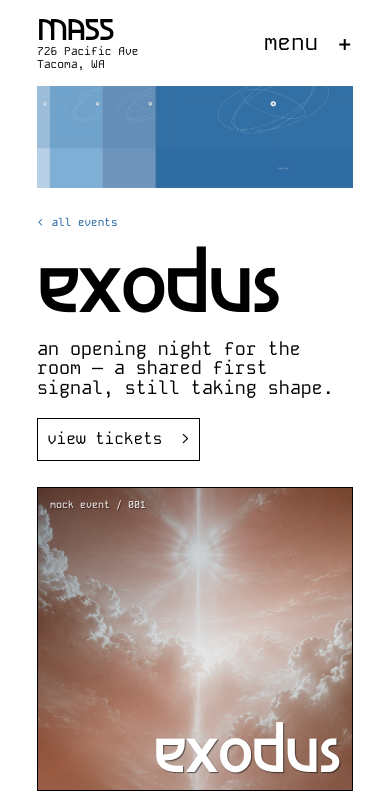
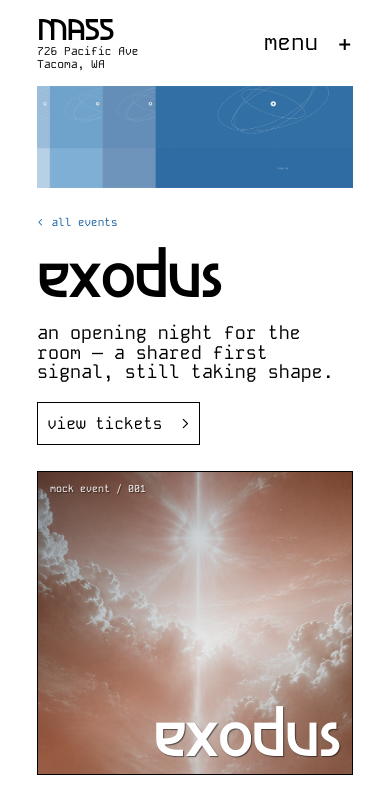
Before and after one commit to fvckzest/MASS, a Next.js app: page /events/exodus in a window 390 px wide. Shown: the top 797 px of the page. Built offline with nearby package versions, Linux system fonts and the light colour scheme.

Commit message:
Center event detail copy and reduce heading size

```diff
--- a/src/app/globals.css
+++ b/src/app/globals.css
@@ -1326,7 +1326,7 @@ input {
   min-width: 0;
   flex-direction: column;
   align-items: flex-start;
-  justify-content: flex-start;
+  justify-content: center;
   gap: clamp(14px, 1.55vw, 22px);
 }
 
@@ -1345,7 +1345,7 @@ input {
 .event-detail__copy h2 {
   margin: 0;
   font-family: var(--font-asimovian), Asimovian, system-ui, sans-serif;
-  font-size: clamp(70px, 13.8vw, 199px);
+  font-size: clamp(48px, 8vw, 116px);
   font-weight: 400;
   letter-spacing: -0.045em;
   line-height: 0.8;
@@ -2207,7 +2207,7 @@ input {
   }
 
   .event-detail__copy h2 {
-    font-size: clamp(70px, 21vw, 110px);
+    font-size: clamp(52px, 16vw, 84px);
   }
 
   .event-detail__lede {
```
